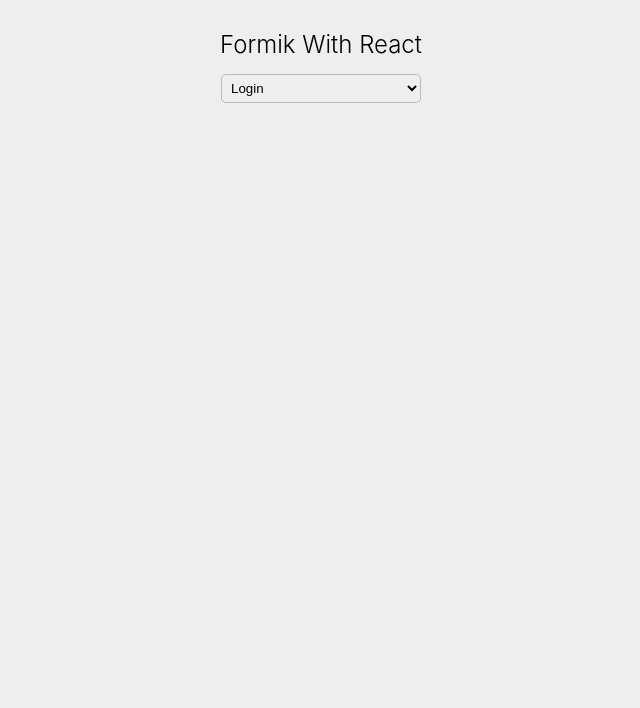
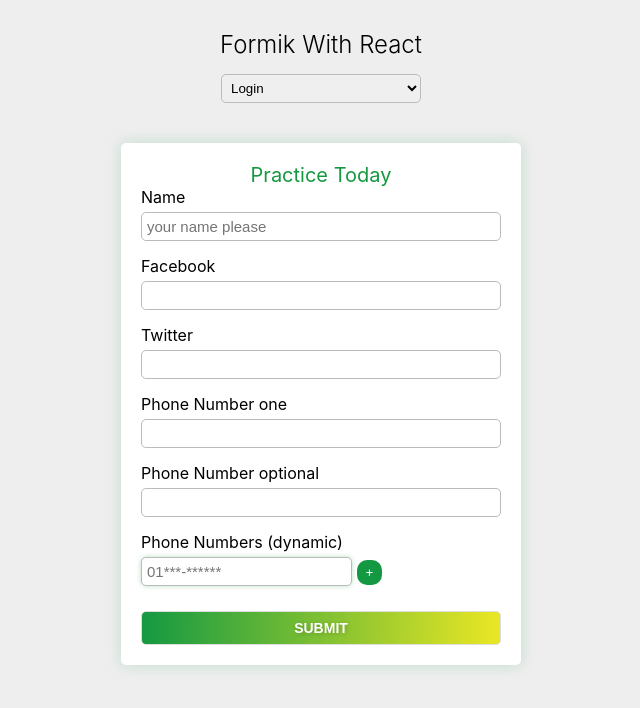
Before and after one commit to nmsoikat/Formik-with-react-1st, a React (Create React App) app: page /practice in a window 1280 px wide. Shown: the top 708 px of the page, without its empty margins (319-959 px from the left). Built offline with nearby package versions, Linux system fonts and the light colour scheme.

Commit message:
practice render-props, nested object and array, dynamic form

```diff
--- a/src/App.css
+++ b/src/App.css
@@ -55,6 +55,7 @@
 }
 
 /* input field style */
+.field-style-inline,
 .field-style {
   display: block;
   width: 100%;
@@ -64,9 +65,36 @@
   padding: 5px;
 }
 
+.field-style-inline,
 .field-style:focus {
   outline: #149942;
   box-shadow: 0px 0px 5px rgb(20 153 66 / 30%);
+}
+
+.btnRemove,
+.btnPush,
+.field-style-inline {
+  display: inline-block;
+  width: auto;
+  margin-bottom: 10px;
+}
+
+.btnRemove,
+.btnPush {
+  width: 25px;
+  height: 25px;
+  border: 1px solid transparent;
+  color: #fff;
+  border-radius: 10px;
+  margin-left: 5px;
+  cursor: pointer;
+}
+
+.btnPush {
+  background-color: #149942;
+}
+.btnRemove {
+  background-color: #ea3b24;
 }
 
 /* submit button */
--- a/src/App.js
+++ b/src/App.js
@@ -4,6 +4,7 @@
 import Header from "./components/Header";
 import AllField from "./components/screen/AllField";
 import Registration from "./components/screen/Registration";
+import Implementation from "./components/screen/Implementation";
 
 function App() {
   return (
@@ -22,6 +23,9 @@
             <Route path="/all-field">
               <AllField />
             </Route>
+            <Route path="/practice">
+              <Implementation />
+            </Route>
           </Switch>
         </div>
       </div>
--- /dev/null
+++ b/src/components/screen/Implementation.jsx
@@ -0,0 +1,136 @@
+import { Formik, Form, Field, FieldArray } from "formik";
+
+function Implementation() {
+  const initialValues = {
+    name: "",
+    social: {
+      facebook: "",
+      twitter: "",
+    },
+    phoneNumber: ["", ""],
+    phNumbers: [""],
+  };
+
+  const onSubmit = (values) => {
+    console.log(values);
+  };
+
+  return (
+    <div className="form-container  st-3">
+      <h2 className="form-caption text-center">Practice Today</h2>
+
+      <Formik initialValues={initialValues} onSubmit={onSubmit}>
+        <Form>
+          {/*
+              Field component with render-props pattern
+          */}
+          <div className="field-wrap">
+            <label htmlFor="name">Name</label>
+            <Field name="name">
+              {(props) => {
+                const { field, form, meta } = props;
+
+                return (
+                  <div>
+                    <input
+                      type="text"
+                      id="name"
+                      {...field}
+                      placeholder="your name please"
+                      className="field-style"
+                    />
+                    {meta.touched && meta.error ? (
+                      <div>{meta.error}</div>
+                    ) : null}
+                  </div>
+                );
+              }}
+            </Field>
+          </div>
+
+          {/* Working on Nested Object */}
+          <div className="field-wrap">
+            <label htmlFor="facebook">Facebook</label>
+            <Field
+              id="facebook"
+              name="social.facebook"
+              className="field-style"
+            />
+          </div>
+          <div className="field-wrap">
+            <label htmlFor="twitter">Twitter</label>
+            <Field id="twitter" name="social.twitter" className="field-style" />
+          </div>
+
+          {/* Working on Array */}
+          <div className="field-wrap">
+            <label htmlFor="phonePr">Phone Number one</label>
+            <Field id="phonePr" name="phoneNumber[0]" className="field-style" />
+          </div>
+          <div className="field-wrap">
+            <label htmlFor="phoneSe">Phone Number optional</label>
+            <Field id="phoneSe" name="phoneNumber[1]" className="field-style" />
+          </div>
+
+          {/*
+            -----------------------------------------
+            Dynamic form control using FieldArray Component
+            --------------------------------------------
+          */}
+          <div className="field-wrap">
+            <label htmlFor="phNumbers">Phone Numbers (dynamic) </label>
+            <FieldArray name="phNumbers">
+              {(fieldArrayProps) => {
+                const { push, remove, form } = fieldArrayProps;
+                const { values } = form;
+                const { phNumbers } = values;
+
+                // console.log(fieldArrayProps);
+
+                return (
+                  <div>
+                    {phNumbers.map((item, index) => (
+                      <div key={index}>
+                        <Field
+                          name={`phNumbers[${index}]`}
+                          type="tel"
+                          className="field-style-inline"
+                          placeholder="01***-******"
+                        />
+                        <button
+                          type="button"
+                          className="btnPush"
+                          onClick={() => push("")}
+                        >
+                          +
+                        </button>
+
+                        {index > 0 && (
+                          <button
+                            type="button"
+                            className="btnRemove"
+                            onClick={() => remove(index)}
+                          >
+                            x
+                          </button>
+                        )}
+                      </div>
+                    ))}
+                  </div>
+                );
+              }}
+            </FieldArray>
+          </div>
+
+          <div className="field-wrap">
+            <button className="btn-submit" type="submit">
+              Submit
+            </button>
+          </div>
+        </Form>
+      </Formik>
+    </div>
+  );
+}
+
+export default Implementation;
```
